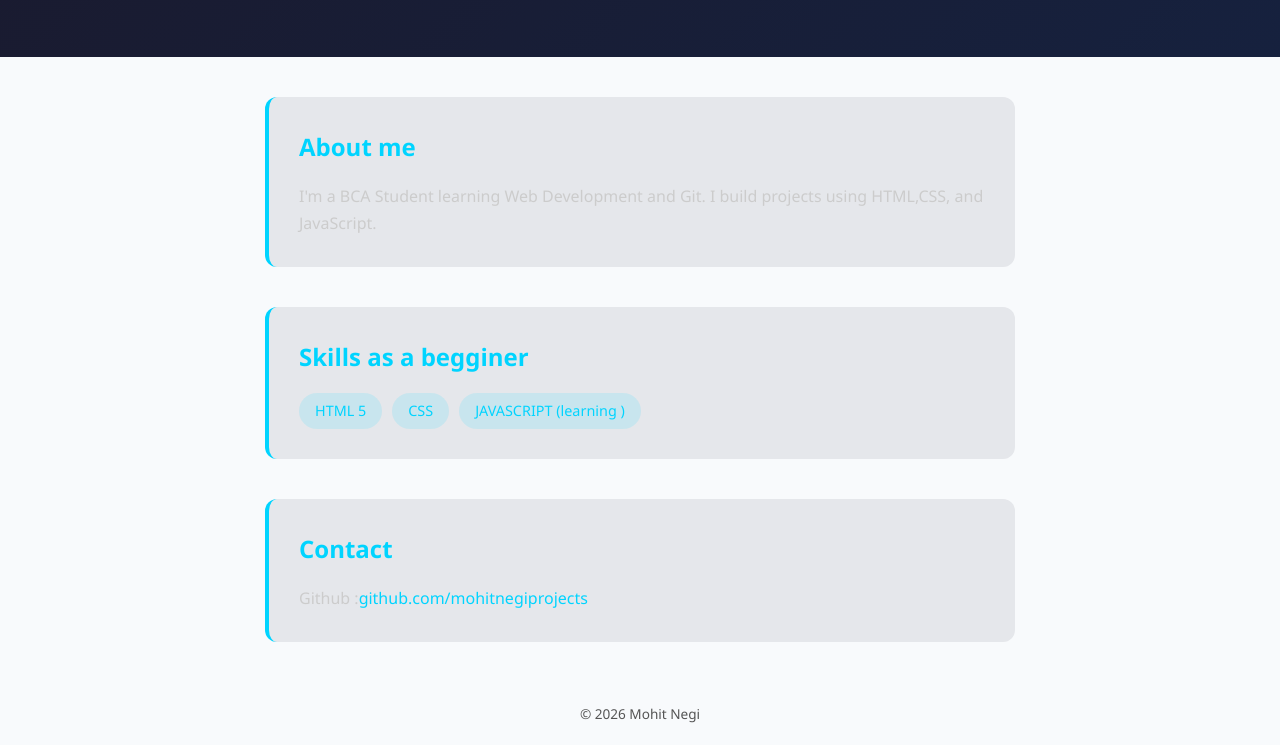
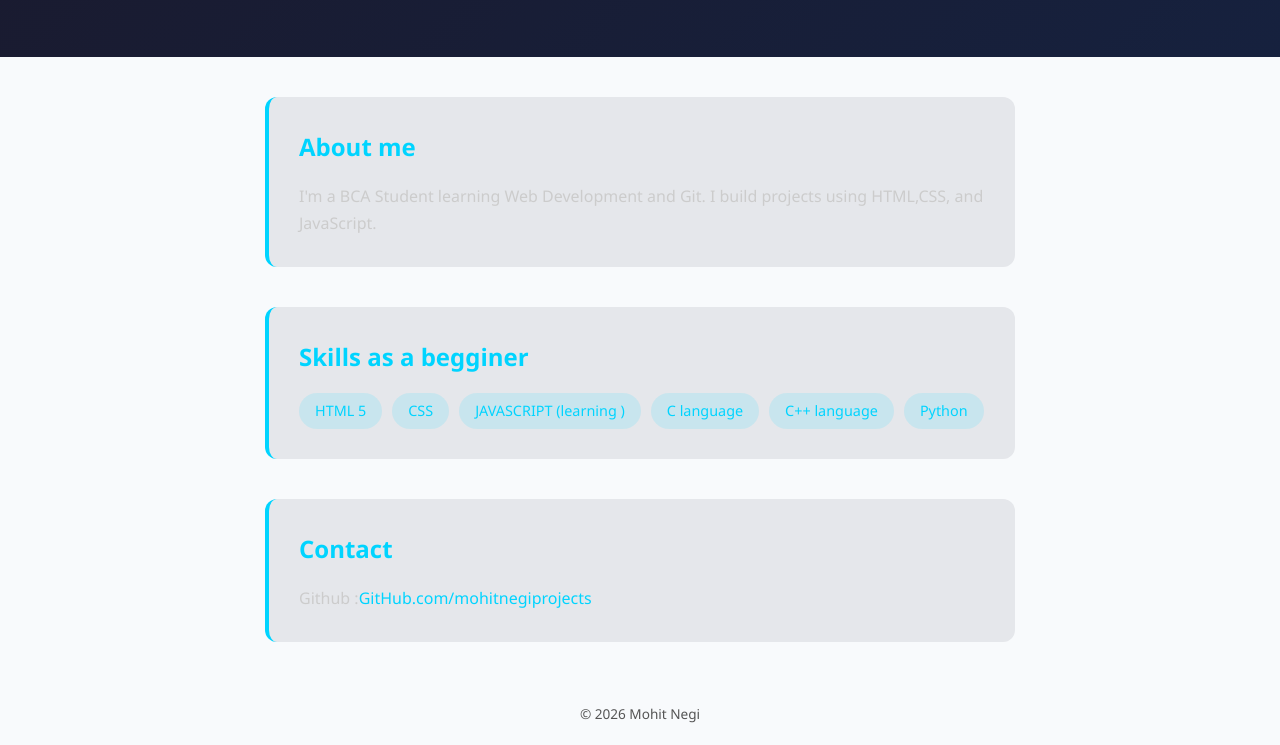
Before and after one commit to mohitnegiprojects/personal-portfolio, a plain HTML site: page index.html in a window 1280 px wide. Shown: the part 237-982 px from the top of the page. Drawn offline with Linux system fonts and the light colour scheme.

Commit message:
Updated & changes in html file.

```diff
--- a/index.html
+++ b/index.html
@@ -3,7 +3,7 @@
 <head>
     <meta charset="UTF-8">
     <meta name="viewport" content="width=device-width, initial-scale=1.0">
-    <title>Mohit Negi | Portfolio</title>
+    <title>Mohit Negi | Personal Portfolio</title>
     <link rel="stylesheet"
      href="style.css">
 </head>
@@ -34,12 +34,15 @@
         <li>HTML 5</li>
         <li>CSS </li>
         <li>JAVASCRIPT (learning )</li>
+        <li>C language</li>
+        <li>C++ language</li>
+        <li>Python</li>
         </ul>
         </section>
     <section>
         <h2>Contact  </h2>
         <p>Github :<a href="https://github.com/mohitnegiprojects"
-        target="_blank">github.com/mohitnegiprojects</a></p>
+        target="_blank">GitHub.com/mohitnegiprojects</a></p>
     </section>
 
     <footer>
```
